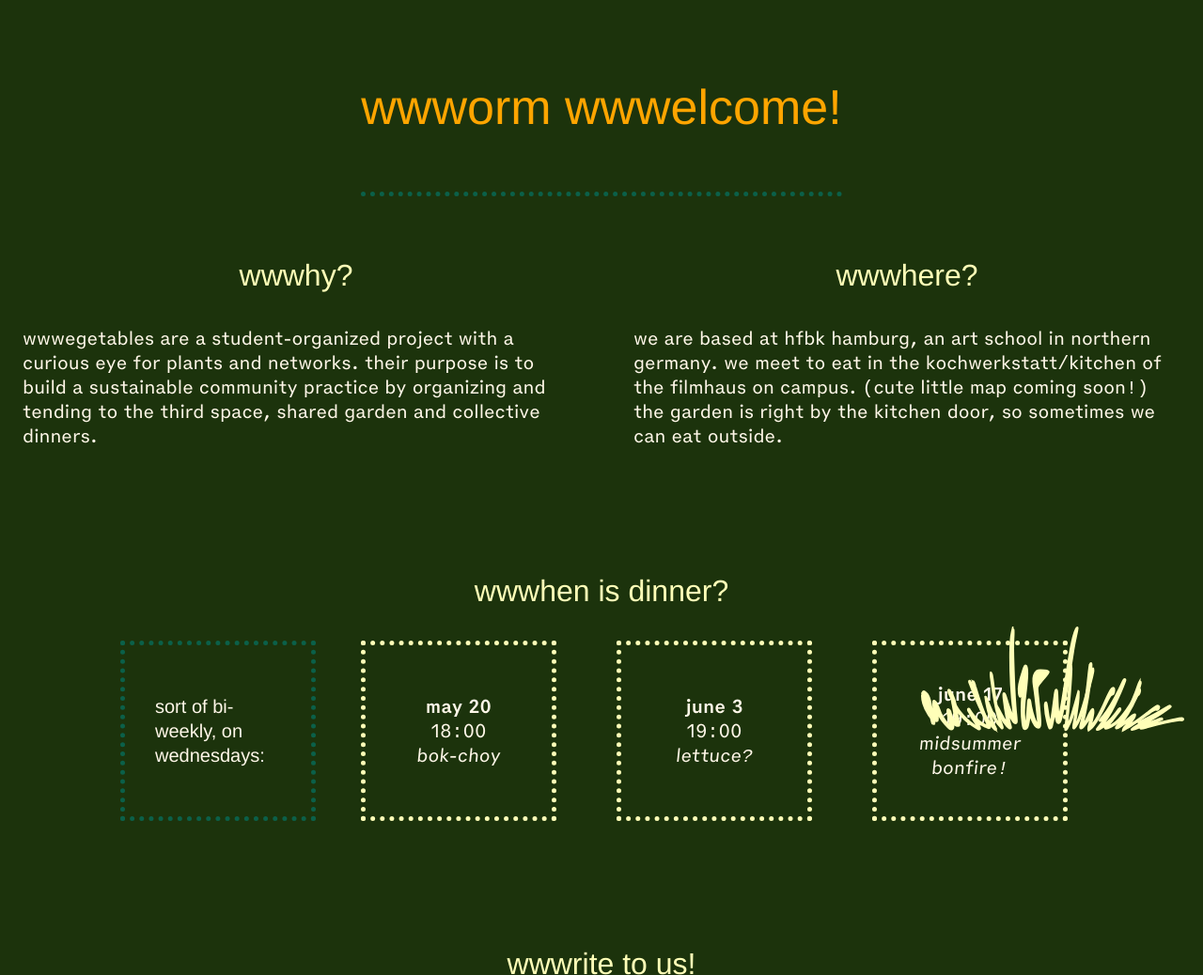
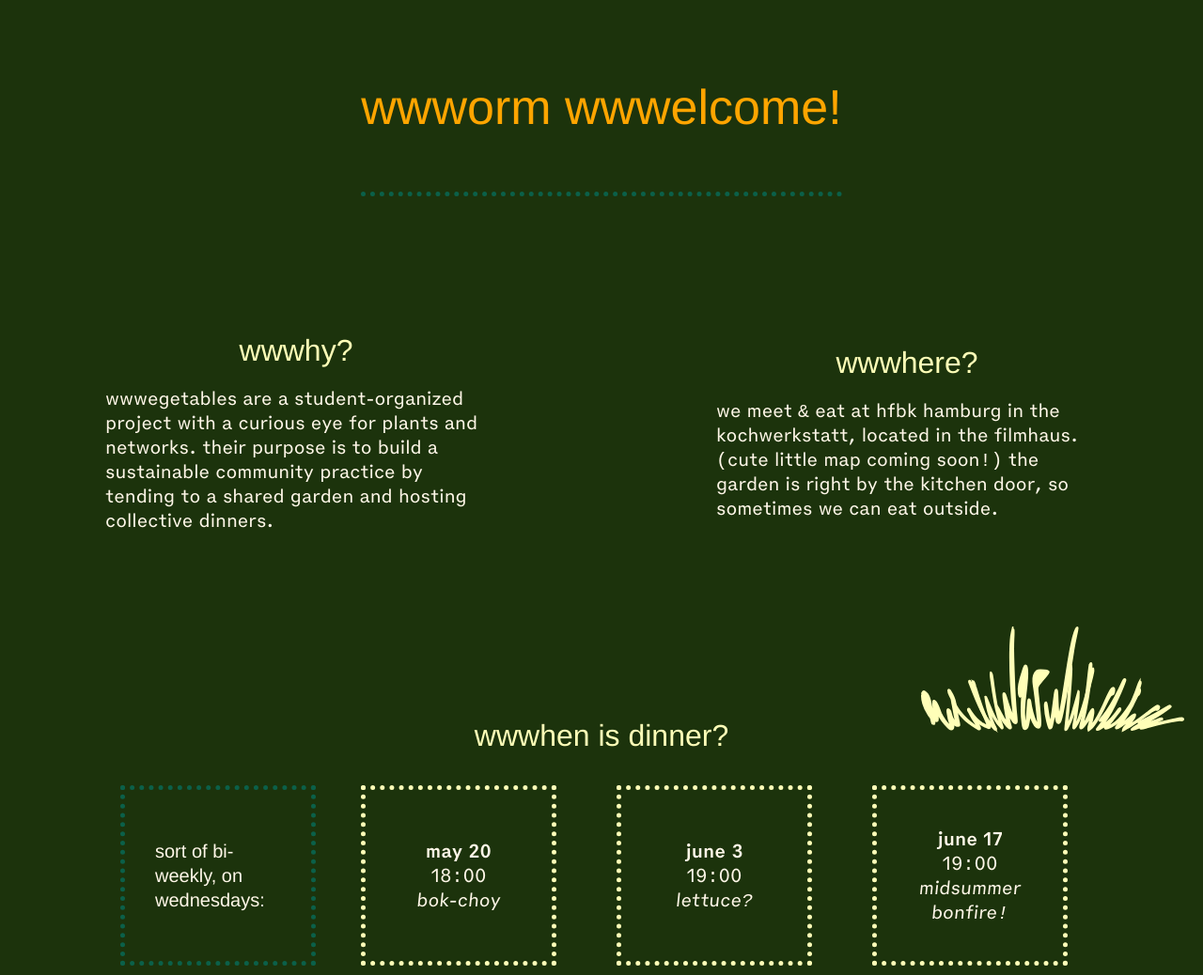
Before and after one commit to wwwegetables/irl-wwwegetables, a plain HTML site: page index.html in a window 1280 px wide. Shown: the top 1038 px of the page at 94% size. Drawn offline with nearby package versions, Linux system fonts and the light colour scheme; a web font is replaced by a local one.

Commit message:
tidying, spacing

```diff
--- a/index.html
+++ b/index.html
@@ -41,14 +41,14 @@
  <div class="grid-wrapper">
     <section id="project">
    <h2>wwwhy?</h2>
-    <p class="project-description">wwwegetables are a student-organized project with a curious eye for plants and networks. their purpose is to build a sustainable community practice by organizing and tending to the third space, shared garden and collective dinners.<span class="expanded">the project sees community as an ebb and flow of participants* and energy, at times it is a polyphony of ideas and visitors, and at other times — *crickets* and hibernation. that is why wwwegetables are focused on nurturing the formed connections and reaching out to the new ones.</span>
+    <p class="project-description">wwwegetables are a student-organized project with a curious eye for plants and networks. their purpose is to build a sustainable community practice by tending to a shared garden and hosting collective dinners. <span class="expanded">the project sees community as an ebb and flow of participants* and energy, at times it is a polyphony of ideas and visitors, and at other times — *crickets* and hibernation. that is why wwwegetables are focused on nurturing the formed connections and reaching out to the new ones.</span>
 </p>
     </section>
 
     <section id="place">
         <h2>wwwhere?</h2>
         <p>
-        we are based at hfbk hamburg, an art school in northern germany. we meet to eat in the kochwerkstatt/kitchen of the filmhaus on campus. (cute little map coming soon!) the garden is right by the kitchen door, so sometimes we can eat outside.
+        we meet & eat at hfbk hamburg in the kochwerkstatt, located in the filmhaus. (cute little map coming soon!) the garden is right by the kitchen door, so sometimes we can eat outside.
         </p>
     </section>
 
--- a/styles.css
+++ b/styles.css
@@ -76,6 +76,10 @@ header, section {
 	/* border: 2px lime solid; */
 }
 
+section {
+    padding: 1rem 1.5rem;
+}
+
 
 
 div.calendar {
@@ -90,7 +94,7 @@ p, li {
 }
 
 p {
-	padding: 2rem 0;
+	padding: 1rem 0 2rem 0;
 }
 
 
@@ -204,6 +208,11 @@ li::before {
 }
 
 @media (min-width: 768px) {
+
+    header {
+        margin-bottom: 4rem;
+    }
+
     .grid-wrapper {
         display: grid;
         grid-template-columns: 1fr 1fr;
@@ -219,10 +228,12 @@ li::before {
 
     #project {
         grid-area: project;
+        padding: 2rem;
     }
 
     #place {
         grid-area: place;
+        padding: 2rem;
     }
 
     #dinners {
@@ -239,6 +250,7 @@ li::before {
 
     section {
         padding: 1rem;
+        margin: 3rem 5rem;
     }
 
     div.calendar {
```
